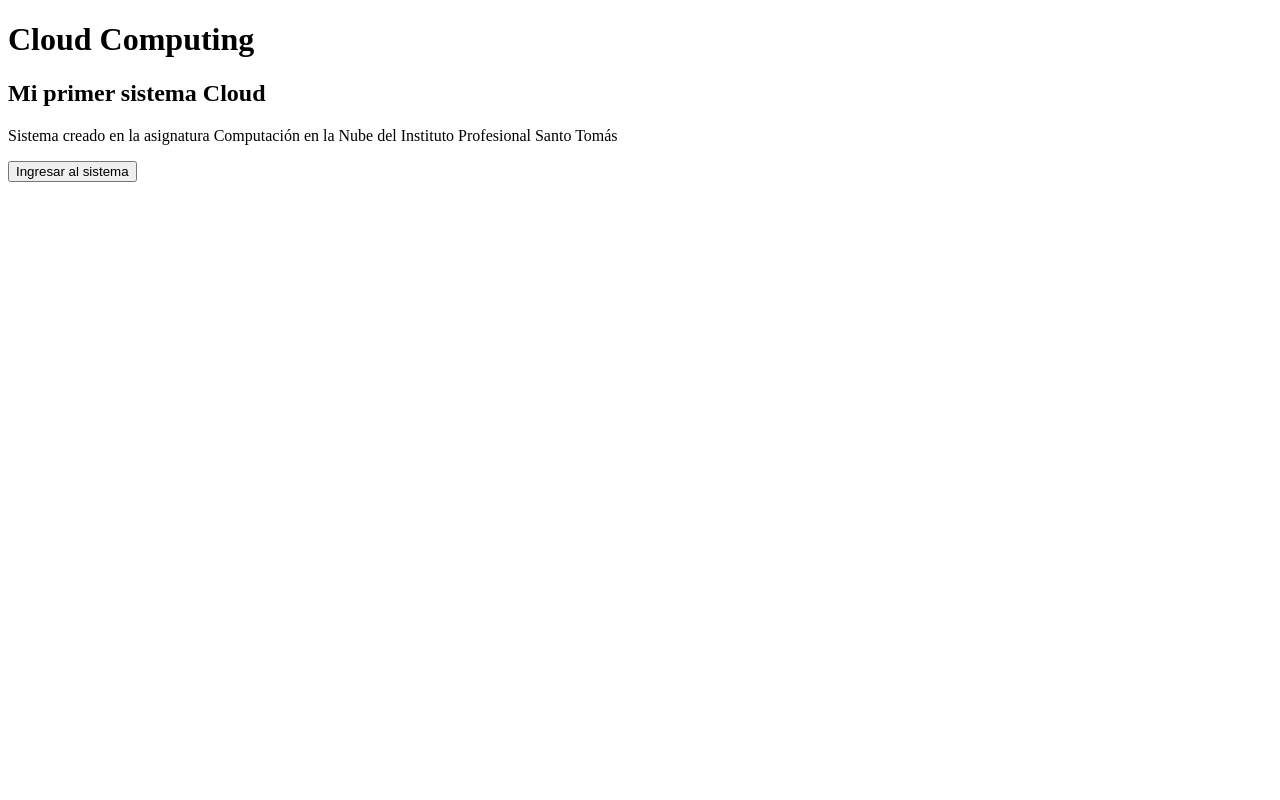
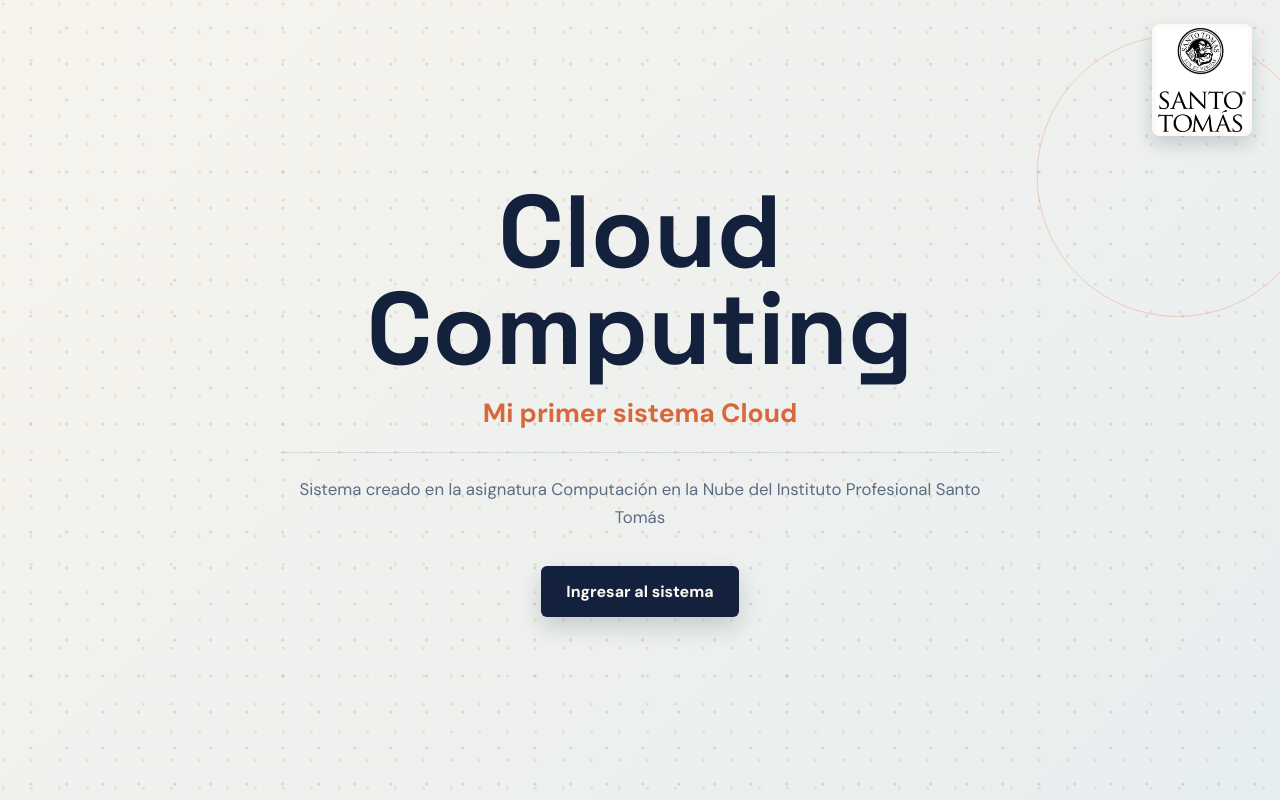
Before and after one commit to Goldie3/Goldie3.github.io, a plain HTML site: page index.html in a window 1280 px wide. Drawn offline with Linux system fonts and the light colour scheme.

Commit message:
agregado css

```diff
--- a/index.html
+++ b/index.html
@@ -1,5 +1,6 @@
 <!DOCTYPE html>
 <html>
+    <link rel="stylesheet" href="style.css">
 <head>
     <title>Cloud Computing</title>
 </head>
--- /dev/null
+++ b/style.css
@@ -0,0 +1,148 @@
+@import url('https://fonts.googleapis.com/css2?family=DM+Sans:wght@400;500;700&family=Space+Grotesk:wght@500;600;700&display=swap');
+
+:root {
+	--ink: #14213d;
+	--muted: #5d6b82;
+	--accent: #ef8354;
+	--accent-dark: #d9673a;
+	--paper: #f7f4ed;
+	--line: rgba(20, 33, 61, 0.12);
+}
+
+* {
+	box-sizing: border-box;
+}
+
+html {
+	min-height: 100%;
+}
+
+body {
+	min-height: 100vh;
+	margin: 0;
+	display: flex;
+	flex-direction: column;
+	align-items: center;
+	justify-content: center;
+	padding: 48px 24px;
+	color: var(--ink);
+	font-family: 'DM Sans', sans-serif;
+	background:
+		radial-gradient(circle at 12% 15%, rgba(239, 131, 84, 0.22) 0 1px, transparent 2px),
+		radial-gradient(circle at 85% 78%, rgba(20, 33, 61, 0.12) 0 1px, transparent 2px),
+		linear-gradient(135deg, #f7f4ed 0%, #e7eef0 100%);
+	background-size: 28px 28px, 36px 36px, auto;
+}
+
+body::before {
+	content: '';
+	position: fixed;
+	z-index: -1;
+	width: 280px;
+	height: 280px;
+	border: 1px solid rgba(239, 131, 84, 0.35);
+	border-radius: 50%;
+	transform: translate(42vw, -28vh);
+}
+
+body::after {
+	content: '';
+	position: fixed;
+	top: 24px;
+	right: 28px;
+	width: 92px;
+	height: 104px;
+	border: 4px solid rgba(255, 250, 244, 0.9);
+	border-radius: 8px;
+	background: url('logo.jpg') center / cover no-repeat;
+	box-shadow: 0 8px 18px rgba(20, 33, 61, 0.18);
+}
+
+h1,
+h2,
+p {
+	max-width: 720px;
+	margin-right: auto;
+	margin-left: auto;
+	text-align: center;
+}
+
+h1 {
+	margin-top: 0;
+	margin-bottom: 18px;
+	font-family: 'Space Grotesk', sans-serif;
+	font-size: clamp(2.8rem, 8vw, 6.5rem);
+	line-height: 0.95;
+	letter-spacing: 0;
+}
+
+h2 {
+	margin-top: 0;
+	margin-bottom: 22px;
+	color: var(--accent-dark);
+	font-size: clamp(1.2rem, 2.5vw, 1.65rem);
+	font-weight: 700;
+	letter-spacing: 0;
+}
+
+p {
+	margin-top: 0;
+	margin-bottom: 34px;
+	padding-top: 22px;
+	border-top: 1px solid var(--line);
+	color: var(--muted);
+	font-size: 1.05rem;
+	line-height: 1.7;
+}
+
+button {
+	display: block;
+	margin: 0 auto;
+	padding: 15px 25px;
+	border: 0;
+	border-radius: 6px;
+	color: #fffaf4;
+	background: var(--ink);
+	box-shadow: 0 10px 22px rgba(20, 33, 61, 0.18);
+	cursor: pointer;
+	font: inherit;
+	font-weight: 700;
+	transition: transform 180ms ease, background-color 180ms ease, box-shadow 180ms ease;
+}
+
+button:hover {
+	background: var(--accent-dark);
+	box-shadow: 0 14px 26px rgba(20, 33, 61, 0.22);
+	transform: translateY(-3px);
+}
+
+button:focus-visible {
+	outline: 3px solid rgba(239, 131, 84, 0.55);
+	outline-offset: 4px;
+}
+
+@media (max-width: 520px) {
+	body {
+		padding: 32px 20px;
+	}
+
+	body::after {
+		top: 16px;
+		right: 16px;
+		width: 68px;
+		height: 68px;
+	}
+
+	h1 {
+		font-size: clamp(2.8rem, 16vw, 4.4rem);
+	}
+
+	p {
+		font-size: 0.98rem;
+	}
+
+	button {
+		width: 100%;
+		max-width: 300px;
+	}
+}
```
Also changed, not shown: logo.jpg (added).
